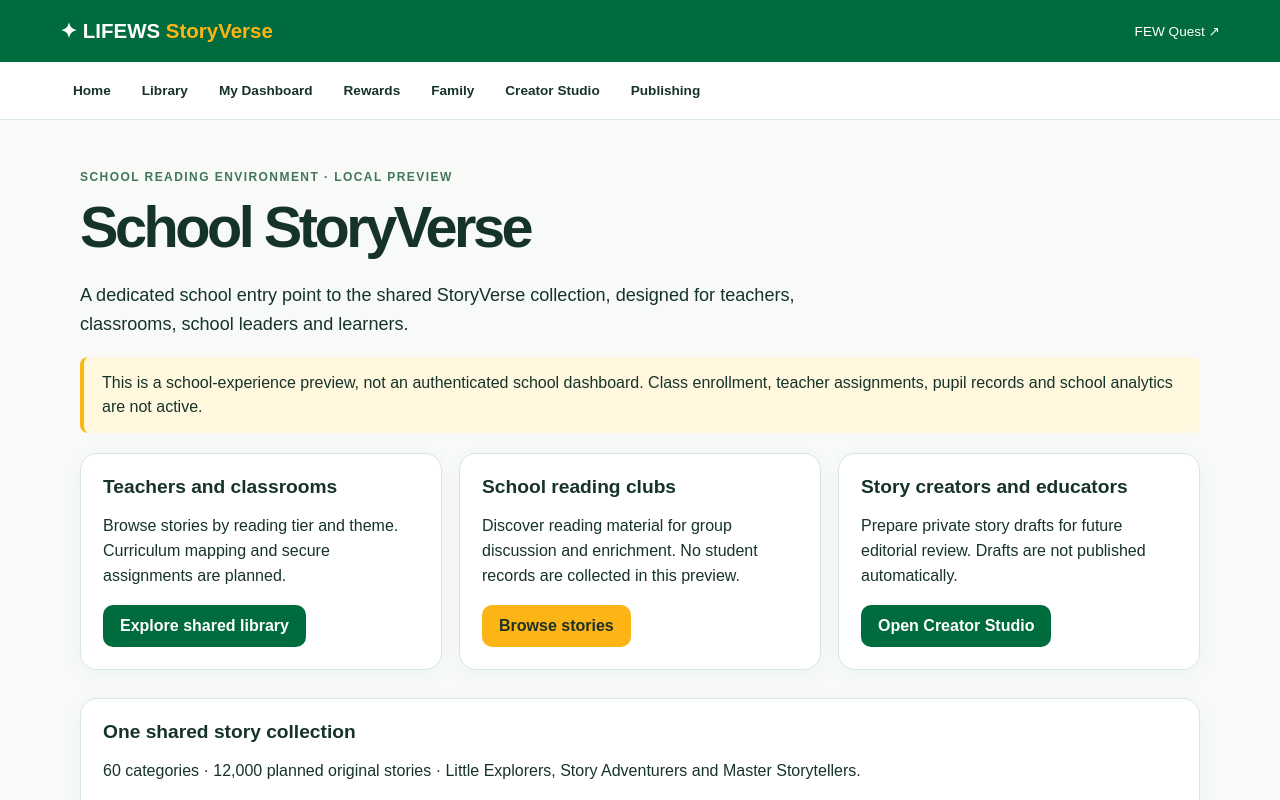
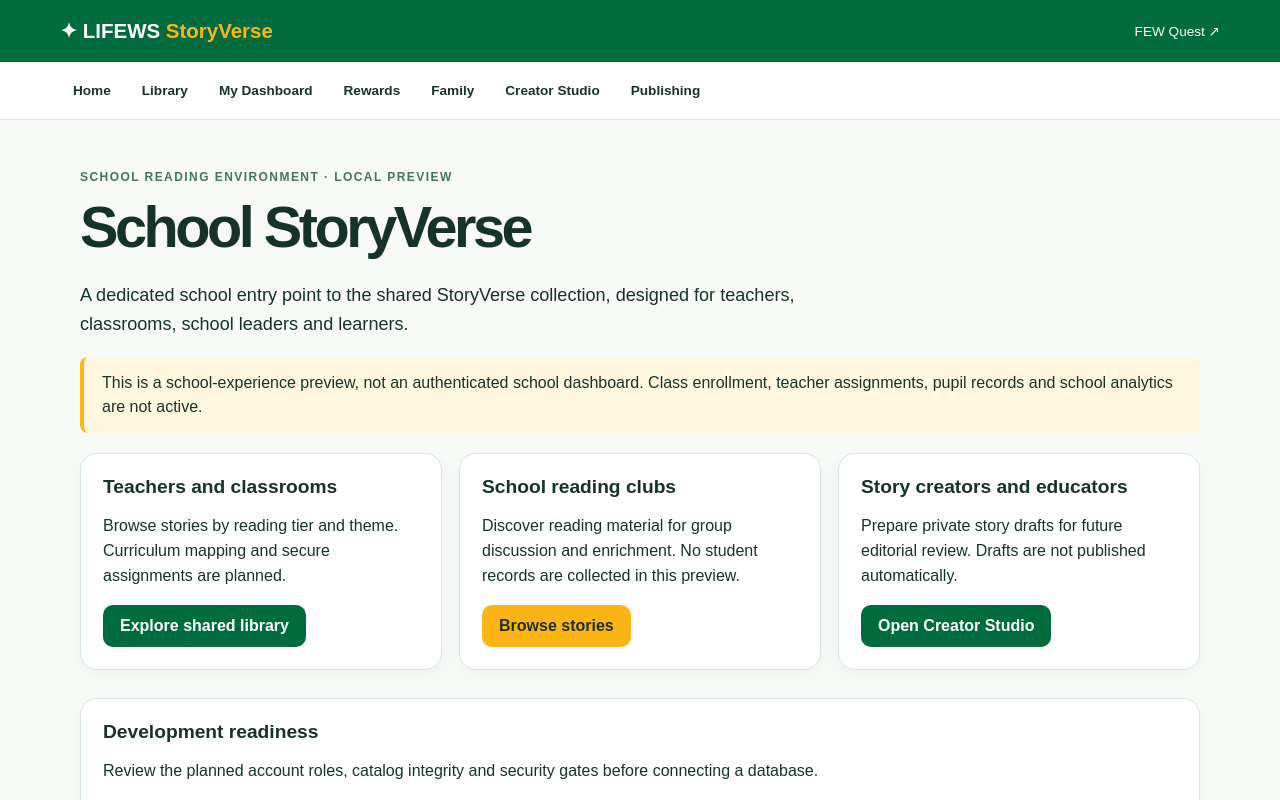
Before and after one commit to Profgabby/Few-quest, a Next.js app: page /en/storyverse/school in a window 1280 px wide. Shown: the top 800 px of the page. Built offline with nearby package versions, Linux system fonts and the light colour scheme.

Commit message:
Link School StoryVerse to offline readiness dashboard

```diff
--- a/app/[locale]/storyverse/school/page.tsx
+++ b/app/[locale]/storyverse/school/page.tsx
@@ -13,6 +13,6 @@ export default async function Page({params}:{params:Promise<{locale:string}>}){
  <article className="sv-card"><h2>School reading clubs</h2><p>Discover reading material for group discussion and enrichment. No student records are collected in this preview.</p><Link className="sv-button alt" href={`/${locale}/storyverse/library`}>Browse stories</Link></article>
  <article className="sv-card"><h2>Story creators and educators</h2><p>Prepare private story drafts for future editorial review. Drafts are not published automatically.</p><Link className="sv-button" href={`/${locale}/storyverse/creator`}>Open Creator Studio</Link></article>
  </div>
- <Panel title="One shared story collection"><p>{storyThemes.length} categories · {STORY_COLLECTION_TARGET.toLocaleString("en-US")} planned original stories · Little Explorers, Story Adventurers and Master Storytellers.</p><p>School grade and curriculum alignment will be separate from reading difficulty. The school and community experiences will share approved manuscripts without sharing private user records.</p></Panel>
+ <Panel title="Development readiness"><p>Review the planned account roles, catalog integrity and security gates before connecting a database.</p><Link href={`/${locale}/storyverse/readiness`}>Open development readiness dashboard →</Link></Panel><Panel title="One shared story collection"><p>{storyThemes.length} categories · {STORY_COLLECTION_TARGET.toLocaleString("en-US")} planned original stories · Little Explorers, Story Adventurers and Master Storytellers.</p><p>School grade and curriculum alignment will be separate from reading difficulty. The school and community experiences will share approved manuscripts without sharing private user records.</p></Panel>
  </StudioShell>;
 }
```
